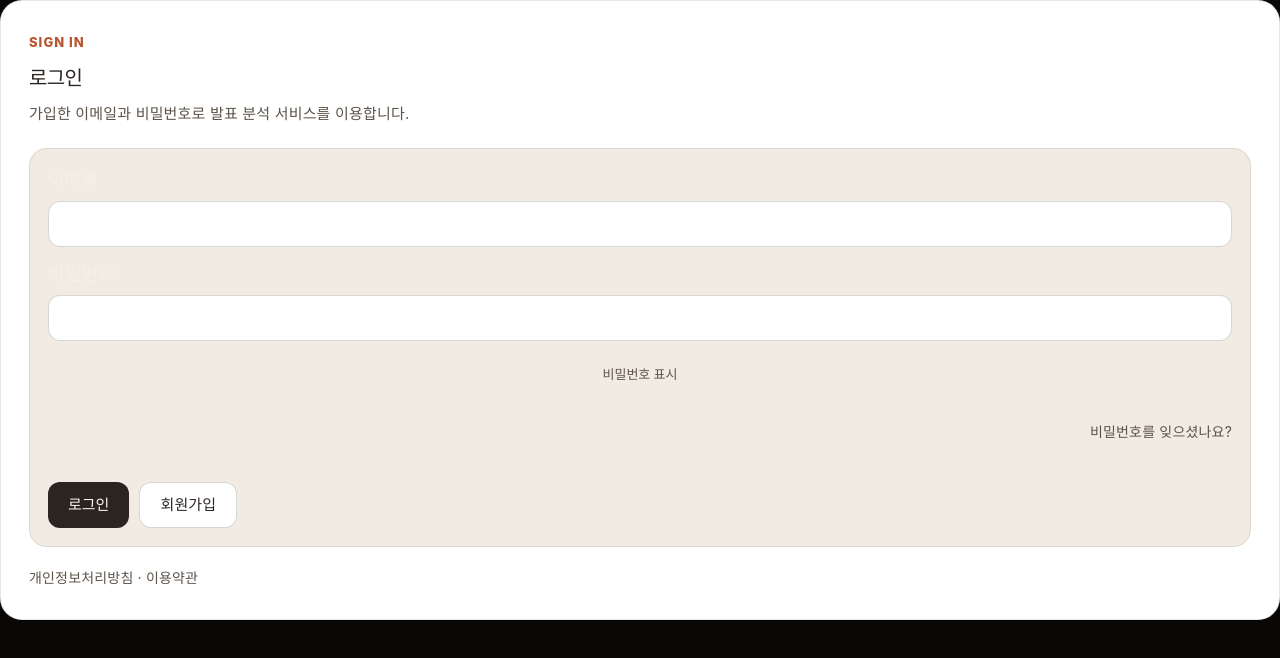
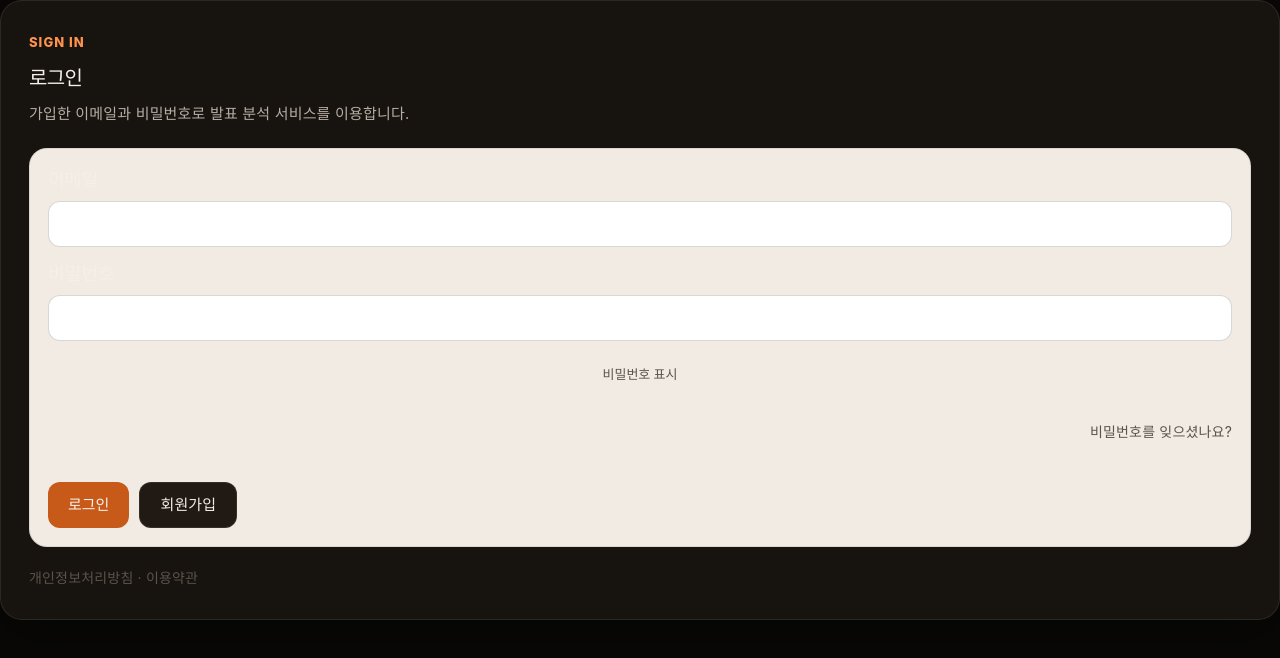
Before and after one commit to Heesi-ong/hanium-project, a React (Vite) app in the folder frontend/: page /login in a window 1280 px wide. Shown: the top 658 px of the page. Built offline with nearby package versions, Linux system fonts and the light colour scheme; no server answers.

Commit message:
style: 공통 타이포/버튼/카드 배경 다크 테마 전환

```diff
--- a/frontend/src/App.css
+++ b/frontend/src/App.css
@@ -63,7 +63,7 @@ pre {
 
 .eyebrow {
   margin: 0 0 12px;
-  color: #B85530;
+  color: #FF934D;
   font-size: 13px;
   font-weight: 800;
   letter-spacing: 0.08em;
@@ -73,7 +73,7 @@ pre {
 .page-header h1,
 .detail-header-card h1 {
   margin: 0;
-  color: #2B2420;
+  color: #F5EFE8;
   font-size: clamp(36px, 6vw, 64px);
   line-height: 1.05;
   letter-spacing: -0.055em;
@@ -82,7 +82,7 @@ pre {
 .hero-description {
   max-width: 680px;
   margin: 24px 0 0;
-  color: #475569;
+  color: #B7ADA4;
   font-size: 18px;
   line-height: 1.7;
 }
@@ -126,101 +126,101 @@ pre {
 }
 
 .primary-button {
-  background: #2B2420;
-  color: #FAF6F1;
+  background: #C85A19;
+  color: #F7F3EE;
 }
 
 .primary-button:hover:not(:disabled) {
-  background: #3F342D;
+  background: #F27424;
 }
 
 .secondary-button {
-  border: 1px solid rgba(43, 36, 32, 0.18);
-  background: #ffffff;
-  color: #2B2420;
+  border: 1px solid rgba(255, 255, 255, 0.09);
+  background: #211A14;
+  color: #F5EFE8;
 }
 
 .secondary-button:hover:not(:disabled) {
-  background: #F1EBE3;
+  background: #2A2018;
 }
 
 .danger-button {
-  background: #fee2e2;
-  color: #b91c1c;
+  background: rgba(231, 104, 90, 0.16);
+  color: #E7685A;
 }
 
 .danger-button:hover:not(:disabled) {
-  background: #fecaca;
+  background: rgba(231, 104, 90, 0.26);
 }
 
 .upload-card {
-  border: 1px solid rgba(43, 36, 32, 0.1);
+  border: 1px solid rgba(255, 255, 255, 0.09);
   border-radius: 22px;
-  background: #ffffff;
-  box-shadow: 0 16px 42px rgba(43, 36, 32, 0.06);
+  background: #17130F;
+  box-shadow: 0 16px 42px rgba(0, 0, 0, 0.35);
 }
 
 .summary-card {
-  border: 1px solid rgba(43, 36, 32, 0.1);
+  border: 1px solid rgba(255, 255, 255, 0.09);
   border-radius: 22px;
-  background: #ffffff;
-  box-shadow: 0 16px 42px rgba(43, 36, 32, 0.06);
+  background: #17130F;
+  box-shadow: 0 16px 42px rgba(0, 0, 0, 0.35);
 }
 
 .detail-header-card {
-  border: 1px solid rgba(43, 36, 32, 0.1);
+  border: 1px solid rgba(255, 255, 255, 0.09);
   border-radius: 22px;
-  background: #ffffff;
-  box-shadow: 0 16px 42px rgba(43, 36, 32, 0.06);
+  background: #17130F;
+  box-shadow: 0 16px 42px rgba(0, 0, 0, 0.35);
 }
 
 .score-panel {
-  border: 1px solid rgba(43, 36, 32, 0.1);
+  border: 1px solid rgba(255, 255, 255, 0.09);
   border-radius: 22px;
-  background: #ffffff;
-  box-shadow: 0 16px 42px rgba(43, 36, 32, 0.06);
+  background: #17130F;
+  box-shadow: 0 16px 42px rgba(0, 0, 0, 0.35);
 }
 
 .score-card {
-  border: 1px solid rgba(43, 36, 32, 0.1);
+  border: 1px solid rgba(255, 255, 255, 0.09);
   border-radius: 22px;
-  background: #ffffff;
-  box-shadow: 0 16px 42px rgba(43, 36, 32, 0.06);
+  background: #17130F;
+  box-shadow: 0 16px 42px rgba(0, 0, 0, 0.35);
 }
 
 .detail-card {
-  border: 1px solid rgba(43, 36, 32, 0.1);
+  border: 1px solid rgba(255, 255, 255, 0.09);
   border-radius: 22px;
-  background: #ffffff;
-  box-shadow: 0 16px 42px rgba(43, 36, 32, 0.06);
+  background: #17130F;
+  box-shadow: 0 16px 42px rgba(0, 0, 0, 0.35);
 }
 
 .engine-dashboard {
-  border: 1px solid rgba(43, 36, 32, 0.1);
+  border: 1px solid rgba(255, 255, 255, 0.09);
   border-radius: 22px;
-  background: #ffffff;
-  box-shadow: 0 16px 42px rgba(43, 36, 32, 0.06);
+  background: #17130F;
+  box-shadow: 0 16px 42px rgba(0, 0, 0, 0.35);
 }
 
 .engine-card {
-  border: 1px solid rgba(43, 36, 32, 0.1);
+  border: 1px solid rgba(255, 255, 255, 0.09);
   border-radius: 22px;
-  background: #ffffff;
-  box-shadow: 0 16px 42px rgba(43, 36, 32, 0.06);
+  background: #17130F;
+  box-shadow: 0 16px 42px rgba(0, 0, 0, 0.35);
 }
 
 .metric-card {
-  border: 1px solid rgba(43, 36, 32, 0.1);
+  border: 1px solid rgba(255, 255, 255, 0.09);
   border-radius: 22px;
-  background: #ffffff;
-  box-shadow: 0 16px 42px rgba(43, 36, 32, 0.06);
+  background: #17130F;
+  box-shadow: 0 16px 42px rgba(0, 0, 0, 0.35);
 }
 
 .upload-card h2,
 .detail-card h2,
 .section-title-row h2 {
   margin: 0 0 10px;
-  color: #2B2420;
+  color: #F5EFE8;
   font-size: 20px;
   letter-spacing: -0.03em;
 }
@@ -231,7 +231,7 @@ pre {
 .section-title-row p,
 .engine-card p {
   margin: 0;
-  color: #5C534B;
+  color: #B7ADA4;
   font-size: 15px;
   line-height: 1.7;
 }
```
